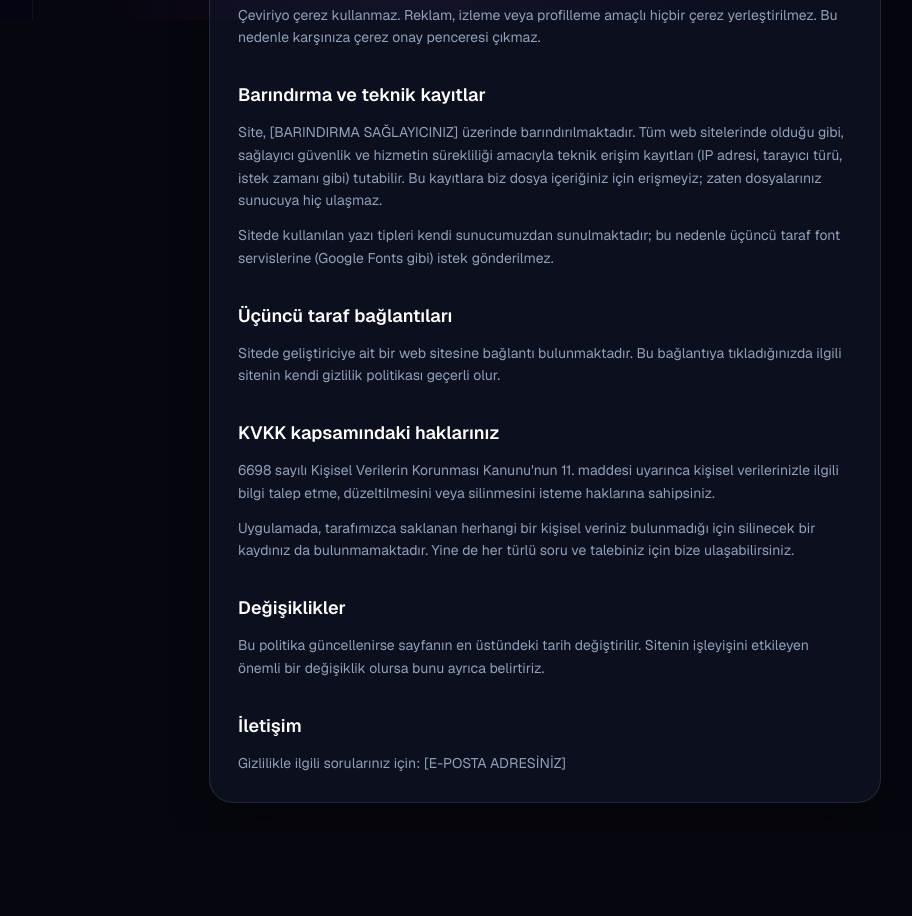
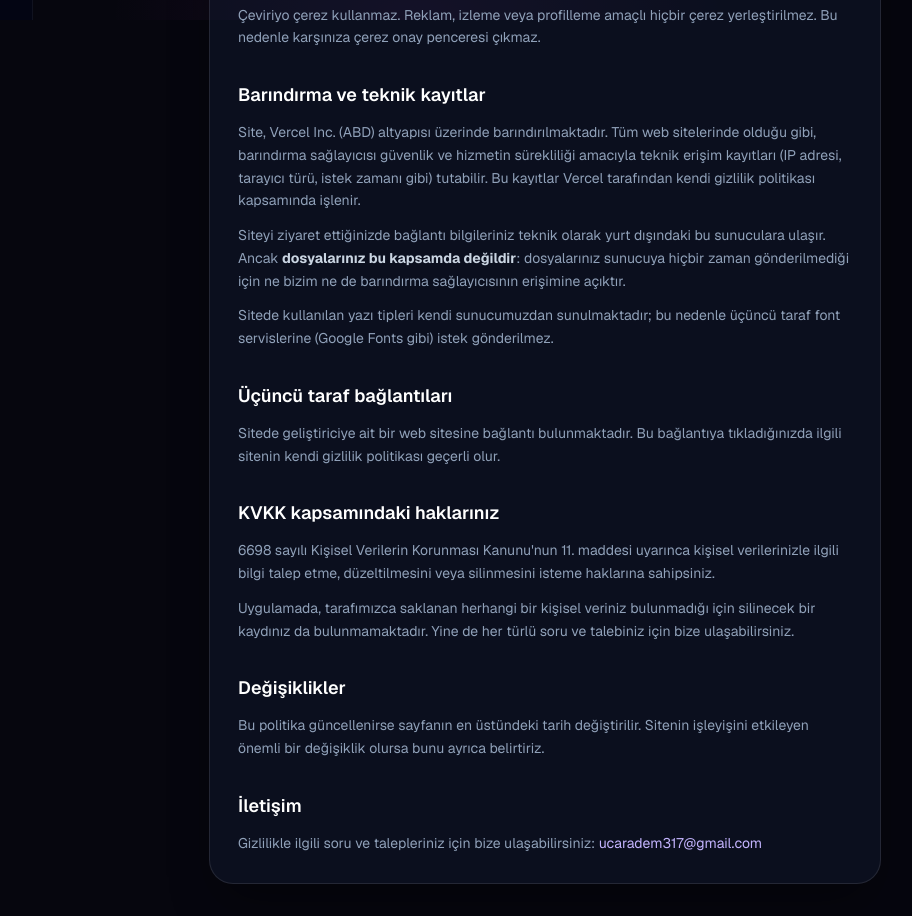
Before and after one commit to ademucar/donusturucu-site, a Next.js app: page /gizlilik in a window 1280 px wide. Shown: the part 780-1696 px from the top of the page, without its empty margins (223-1135 px from the left). Before the commit the page ends 1615 px from the top, so only its background shows below. Built offline with nearby package versions, Linux system fonts and the light colour scheme.

Commit message:
Update page.tsx

```diff
--- a/app/gizlilik/page.tsx
+++ b/app/gizlilik/page.tsx
@@ -76,10 +76,16 @@ export default function Privacy() {
 
         <Section title="Barındırma ve teknik kayıtlar">
           <p>
-            Site, [BARINDIRMA SAĞLAYICINIZ] üzerinde barındırılmaktadır. Tüm web sitelerinde
-            olduğu gibi, sağlayıcı güvenlik ve hizmetin sürekliliği amacıyla teknik erişim
-            kayıtları (IP adresi, tarayıcı türü, istek zamanı gibi) tutabilir. Bu kayıtlara biz
-            dosya içeriğiniz için erişmeyiz; zaten dosyalarınız sunucuya hiç ulaşmaz.
+            Site, Vercel Inc. (ABD) altyapısı üzerinde barındırılmaktadır. Tüm web sitelerinde
+            olduğu gibi, barındırma sağlayıcısı güvenlik ve hizmetin sürekliliği amacıyla teknik
+            erişim kayıtları (IP adresi, tarayıcı türü, istek zamanı gibi) tutabilir. Bu kayıtlar
+            Vercel tarafından kendi gizlilik politikası kapsamında işlenir.
+          </p>
+          <p>
+            Siteyi ziyaret ettiğinizde bağlantı bilgileriniz teknik olarak yurt dışındaki bu
+            sunuculara ulaşır. Ancak <strong className="text-slate-300">dosyalarınız bu kapsamda
+            değildir</strong>: dosyalarınız sunucuya hiçbir zaman gönderilmediği için ne bizim ne
+            de barındırma sağlayıcısının erişimine açıktır.
           </p>
           <p>
             Sitede kullanılan yazı tipleri kendi sunucumuzdan sunulmaktadır; bu nedenle üçüncü
@@ -116,7 +122,13 @@ export default function Privacy() {
 
         <Section title="İletişim">
           <p>
-            Gizlilikle ilgili sorularınız için: [E-POSTA ADRESİNİZ]
+            Gizlilikle ilgili soru ve talepleriniz için bize ulaşabilirsiniz:{" "}
+            <a
+              href="mailto:ucaradem317@gmail.com"
+              className="text-violet-300 underline-offset-2 hover:underline"
+            >
+              ucaradem317@gmail.com
+            </a>
           </p>
         </Section>
       </div>
```
